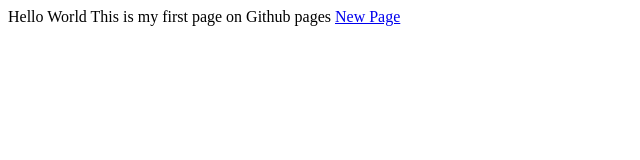
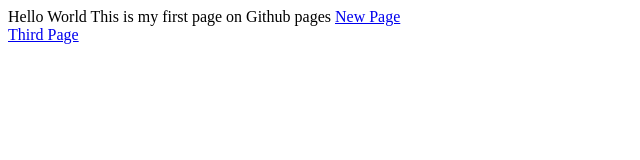
Before and after one commit to robertes54/robertes54.github.io, a plain HTML site: page index.html in a window 1280 px wide. Shown: the full height of the page, 0-640 px from the left. Drawn offline with Linux system fonts and the light colour scheme.

Commit message:
Update index.html

```diff
--- a/index.html
+++ b/index.html
@@ -3,3 +3,5 @@ Hello World
 This is my first page on Github pages
 
 <a href="new_page.html">New Page</a><br>
+
+<a href="third_page.html">Third Page</a><br>
```
